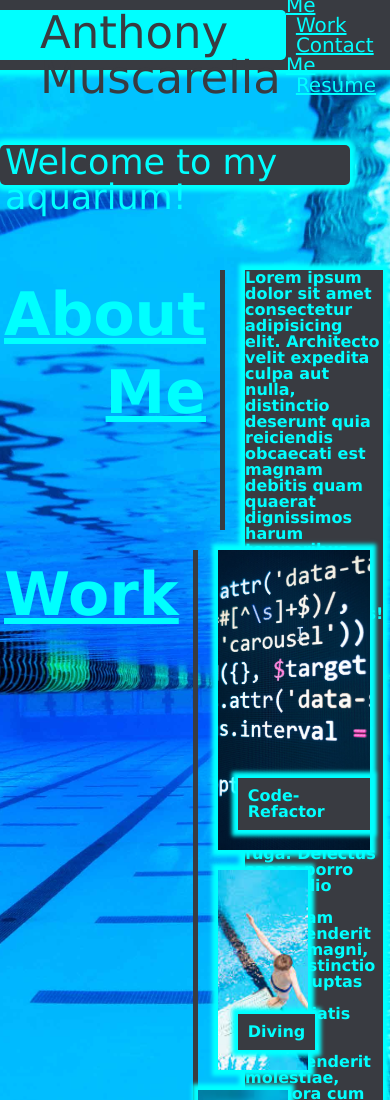
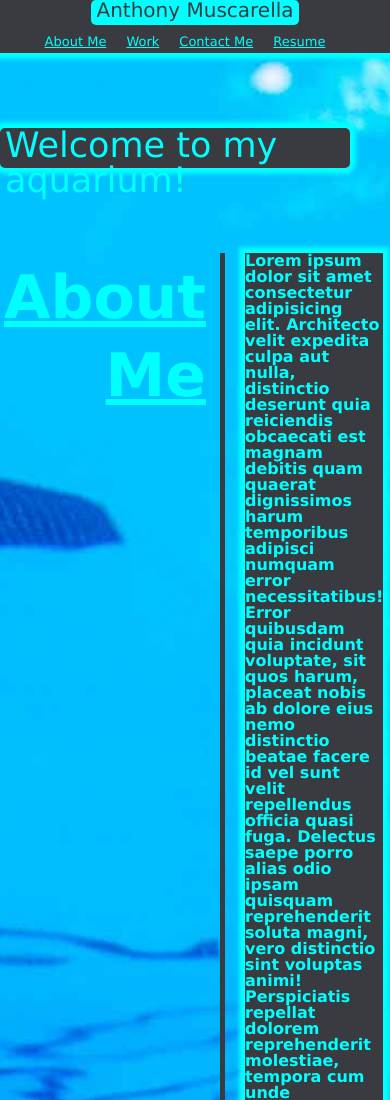
Before and after one commit to muscarellaanthony/ProfessionalPortfolio, a plain HTML site: page index.html in a window 390 px wide. Shown: the top 1100 px of the page. Drawn offline with Linux system fonts and the light colour scheme.

Commit message:
added media queries for page header and about me

```diff
--- a/assets/css/style.css
+++ b/assets/css/style.css
@@ -26,13 +26,12 @@ h1{
     padding-right: 5px;
     color: rgb(57, 59, 65);
     border-radius: 0px 5px 5px 0px;
-
+    text-align: center;
 }
 
 .header-nav{
     font-size: 20px;
     margin-right: 20px;
-
 }
 
 a{
@@ -74,7 +73,7 @@ h2{
 .about-me{
     display:flex;
     justify-content: space-between;
-    height: 260px;
+    height: auto;
 }
 
 .about-me-aside, .work-projects-aside{
@@ -114,7 +113,7 @@ h3{
 .work-projects{
     display: flex;
     margin-top: 20px;
-    height: 800px;
+    height: auto;
 }
 
 .work-projects-images{
@@ -204,3 +203,43 @@ h3{
     align-items: end;
     box-shadow: 0px 0px 4px 6px aqua;
 }
+
+@media only screen and (max-width: 940px) {
+    .page-header{
+        height: 115px;
+    }
+    .header-nav{
+        display: flex;
+        flex-direction: column;
+    }
+}
+
+@media only screen and (max-width: 650px) {
+    .page-header{
+        display: flex;
+        flex-direction: column;
+    }
+    .header-nav{
+        display: flex;
+        flex-direction: row;
+        margin-bottom: 20px;
+    }
+}
+
+@media only screen and (max-width: 509px) {
+    h1{
+        height: 25px;
+        font-size: 20px;
+        padding-left: 5px;
+        padding-right: 5px;
+        border-radius: 5px 5px 5px 5px;
+    }
+    .header-nav{
+        font-size: small;
+        padding-top: 10px;
+        margin-bottom: 5px;
+    }
+    .page-header{
+        height: auto;
+    }
+}
```
